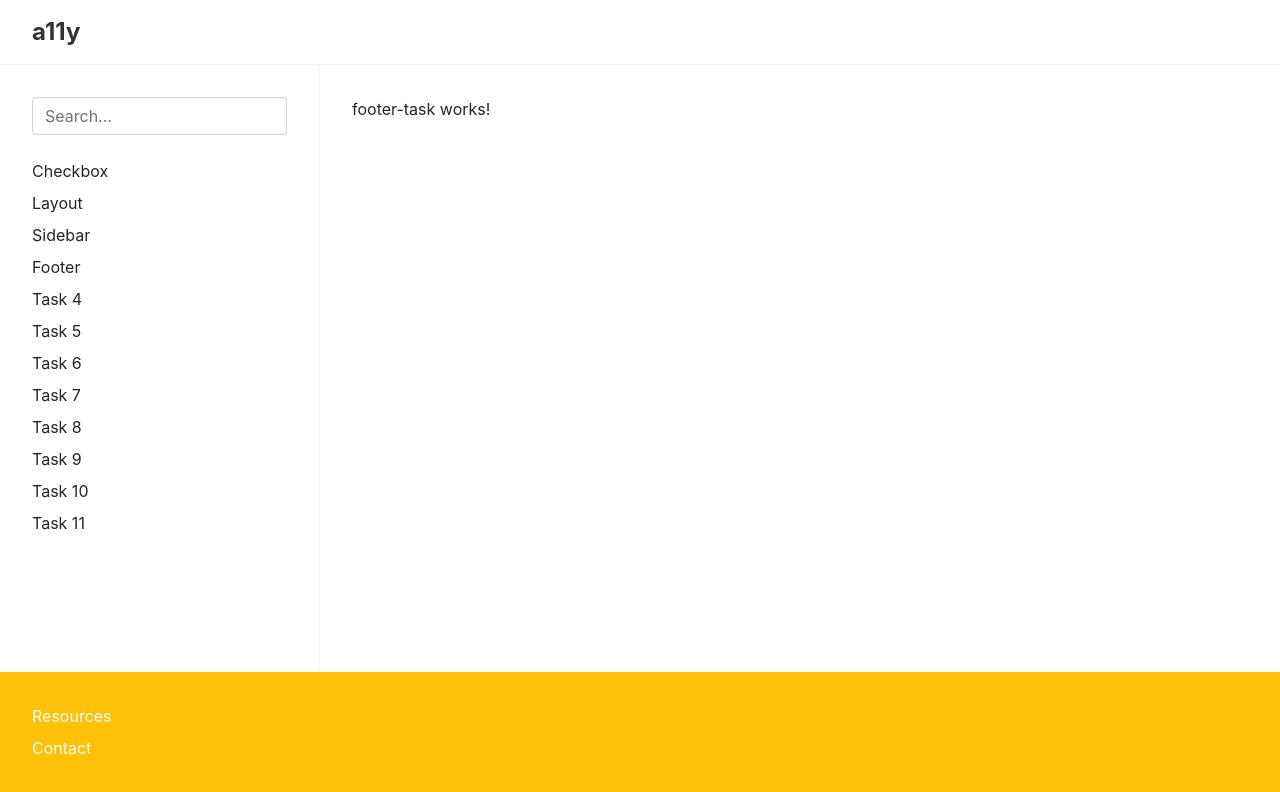
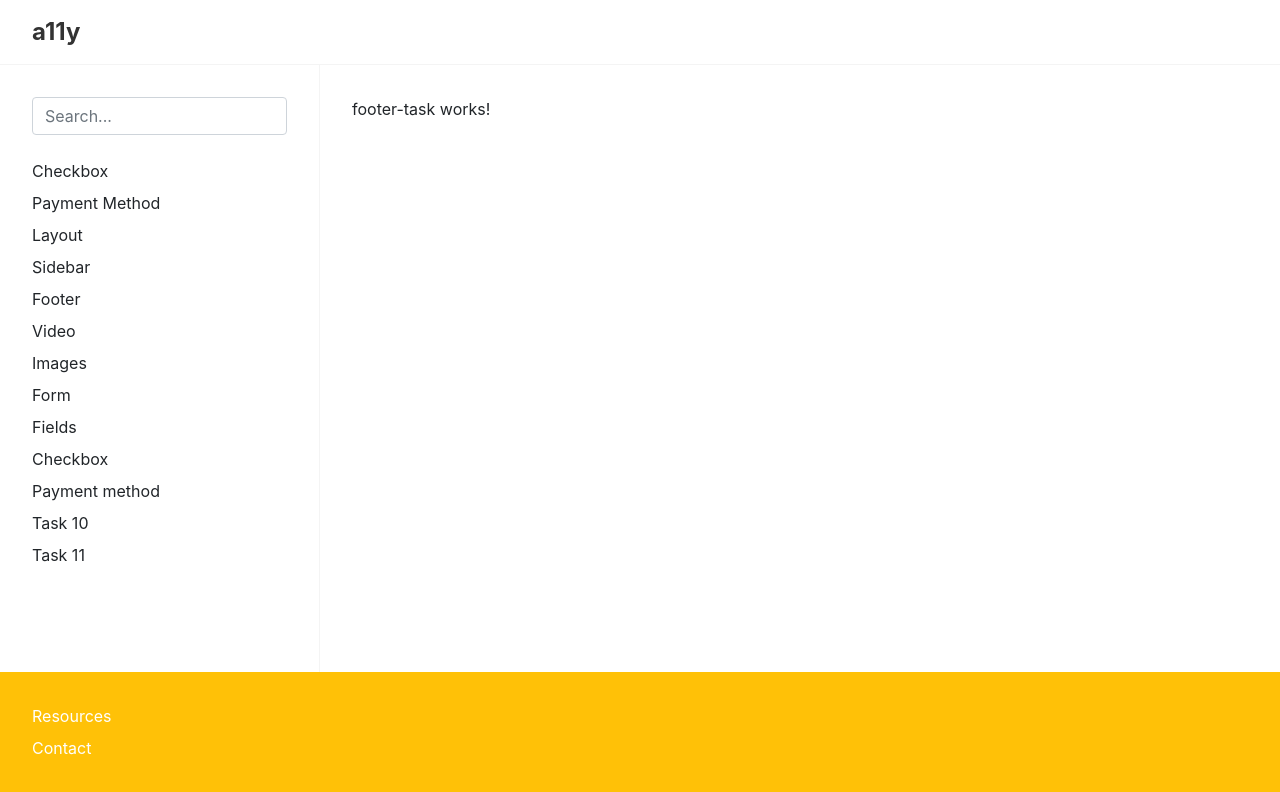
Before and after one commit to bruiztorres/a11y, an Angular app: page /task/footer in a window 1280 px wide. Shown: the top 792 px of the page. Built offline with nearby package versions, Linux system fonts and the light colour scheme.

Commit message:
Add PaymentMethod Task

```diff
--- a/src/app/tasks/index.ts
+++ b/src/app/tasks/index.ts
@@ -2,3 +2,4 @@ export { FooterTaskComponent } from './footer-task/footer-task.component';
 export { LayoutTaskComponent } from './layout-task/layout-task.component';
 export { SidebarTaskComponent } from './sidebar-task/sidebar-task.component';
 export { CheckboxTaskComponent } from './checkbox-task/checkbox-task.component';
+export { PaymentMethodTaskComponent } from './payment-method-task/payment-method-task.component';
--- /dev/null
+++ b/src/app/tasks/payment-method-task/payment-method-task.component.html
@@ -0,0 +1,13 @@
+<div class="payment-methods">
+  <h1 id="paymentMethod" class="h3 mb-4">Payment methods</h1>
+
+  <div
+    *ngFor="let method of paymentMethods"
+    class="payment-method"
+    [ngClass]="{ 'is-selected': method.selected }"
+    [tabindex]="method.focus ? 0 : -1"
+    (click)="selectPaymentMethod(method)"
+  >
+    <img class="payment-method__image" [src]="method.imageUrl" />
+  </div>
+</div>
--- /dev/null
+++ b/src/app/tasks/payment-method-task/payment-method-task.component.scss
@@ -0,0 +1,18 @@
+$payment-method-size: 8rem;
+
+.payment-method {
+  display: inline-block;
+  border: 1px solid #ccc;
+  margin: 0 1rem 1rem 0;
+  width: $payment-method-size;
+  height: $payment-method-size;
+
+  &__image {
+    width: 100%;
+    padding: 1rem;
+  }
+
+  &.is-selected {
+    box-shadow: inset 0 0 3px rgba(0, 0, 0, 1);
+  }
+}
--- /dev/null
+++ b/src/app/tasks/payment-method-task/payment-method-task.component.ts
@@ -0,0 +1,30 @@
+import { Component } from '@angular/core';
+
+type PaymentMethod = {
+  name: string;
+  focus: boolean;
+  selected: boolean;
+  imageUrl: string;
+}
+
+@Component({
+  selector: 'app-payment-method-task',
+  templateUrl: './payment-method-task.component.html',
+  styleUrls: ['./payment-method-task.component.scss']
+})
+export class PaymentMethodTaskComponent {
+
+  public paymentMethods: PaymentMethod[] = [
+    { name: 'visa ',        focus: true,  selected: false, imageUrl: 'https://static.zara.net/static/images/payment/payment/vis.svg' },
+    { name: 'mastercard ',  focus: false, selected: false, imageUrl: 'https://static.zara.net/static/images/payment/payment/mas.svg' },
+    { name: 'gift ',        focus: false, selected: false, imageUrl: 'https://static.zara.net/static/images/payment/payment/GiftCard.svg' },
+    { name: 'paypal ',      focus: false, selected: false, imageUrl: 'https://static.zara.net/static/images/payment/payment/pay.svg' },
+  ];
+
+  public selectPaymentMethod(method: PaymentMethod) {
+    this.paymentMethods.forEach(paymentMethod => {
+      paymentMethod.focus = method.name === paymentMethod.name;
+      paymentMethod.selected = method.name === paymentMethod.name;
+    })
+  }
+}
--- a/src/app/tasks/tasks.module.ts
+++ b/src/app/tasks/tasks.module.ts
@@ -2,6 +2,7 @@ import { NgModule } from '@angular/core';
 import { RouterModule } from '@angular/router';
 import { CommonModule } from '@angular/common';
 
+import { SharedModule } from '../shared/shared.module';
 import { tasksRoutes } from './tasks.routes';
 import * as tasks from './';
 
@@ -11,8 +12,10 @@ import * as tasks from './';
     tasks.FooterTaskComponent,
     tasks.LayoutTaskComponent,
     tasks.SidebarTaskComponent,
+    tasks.PaymentMethodTaskComponent,
   ],
   imports: [
+    SharedModule,
     CommonModule,
     RouterModule.forChild(tasksRoutes)
   ]
--- a/src/app/tasks/tasks.routes.ts
+++ b/src/app/tasks/tasks.routes.ts
@@ -7,6 +7,7 @@ export const tasksRoutes: Routes = [
     path: 'task',
     children: [
       { path: 'checkbox', component: tasks.CheckboxTaskComponent },
+      { path: 'payment-method', component: tasks.PaymentMethodTaskComponent },
       { path: 'footer', component: tasks.FooterTaskComponent },
       { path: 'layout', component: tasks.LayoutTaskComponent },
       { path: 'sidebar', component: tasks.SidebarTaskComponent }
--- a/src/app/tasks/tasks.service.ts
+++ b/src/app/tasks/tasks.service.ts
@@ -5,17 +5,18 @@ import { Task } from './task.model';
 
 const tasks: Task[] = [
   { id: 0,  name: 'checkbox', title: 'Checkbox' },
-  { id: 1,  name: 'layout', title: 'Layout' },
-  { id: 2,  name: 'sidebar', title: 'Sidebar' },
-  { id: 3,  name: 'footer', title: 'Footer' },
-  { id: 4,  name: 'task4', title: 'Task 4' },
-  { id: 5,  name: 'task5', title: 'Task 5' },
-  { id: 6,  name: 'task6', title: 'Task 6' },
-  { id: 7,  name: 'task7', title: 'Task 7' },
-  { id: 8,  name: 'task8', title: 'Task 8' },
-  { id: 9,  name: 'task9', title: 'Task 9' },
-  { id: 10, name: 'task10', title: 'Task 10' },
-  { id: 11, name: 'task11', title: 'Task 11' }
+  { id: 1,  name: 'payment-method', title: 'Payment Method' },
+  { id: 2,  name: 'layout', title: 'Layout' },
+  { id: 3,  name: 'sidebar', title: 'Sidebar' },
+  { id: 4,  name: 'footer', title: 'Footer' },
+  { id: 5,  name: 'video', title: 'Video' },
+  { id: 6,  name: 'images', title: 'Images' },
+  { id: 7,  name: 'form', title: 'Form' },
+  { id: 8,  name: 'fields', title: 'Fields' },
+  { id: 9,  name: 'task8', title: 'Checkbox' },
+  { id: 10,  name: 'task9', title: 'Payment method' },
+  { id: 11, name: 'task10', title: 'Task 10' },
+  { id: 12, name: 'task11', title: 'Task 11' }
 ];
 
 @Injectable({
```
